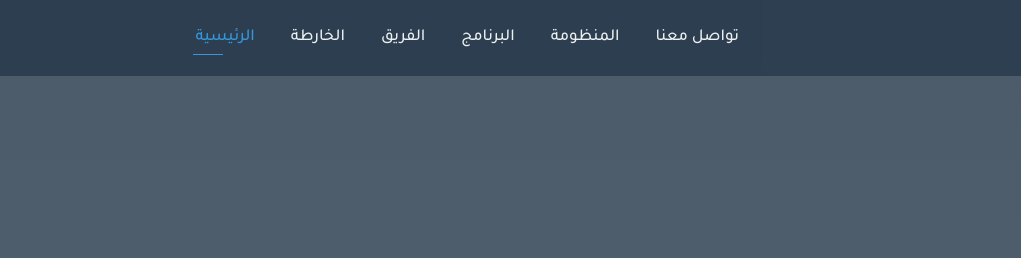
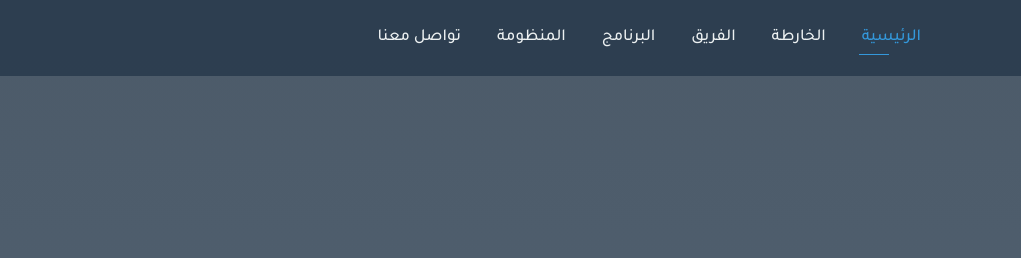
Before and after one commit to yosifshaban6/The-Map, a plain HTML site: page index.html in a window 1280 px wide. Shown: the top 258 px of the page, 259-1280 px from the left. Drawn offline with nearby package versions, Linux system fonts and the light colour scheme; placeholder pictures from the web are drawn by us.

Commit message:
Update navbar alignment and add RTL support for navigation

```diff
--- a/index.html
+++ b/index.html
@@ -59,7 +59,7 @@
           </div>
           <div class="offcanvas-body p-0">
             <ul
-              class="navbar-nav ms-auto mb-2 mb-lg-0 text-end flex-lg-row flex-column"
+              class="navbar-nav ms-0 me-auto mb-2 mb-lg-0 text-end flex-lg-row flex-column"
             >
               <li class="nav-item">
                 <a class="nav-link active" href="#home">الرئيسية</a>
--- a/styles/main.css
+++ b/styles/main.css
@@ -101,6 +101,10 @@ h6,
   height: 1.5px;
   background-color: var(--accent-color);
   animation: border-grow 0.4s forwards;
+}
+
+.navbar-nav {
+  direction: rtl;
 }
 
 /* Update the offcanvas menu for full page coverage on small screens */
```
